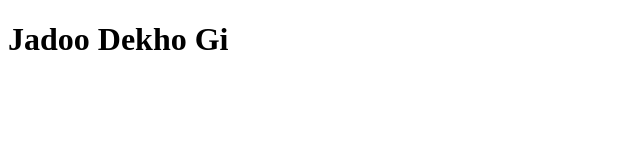
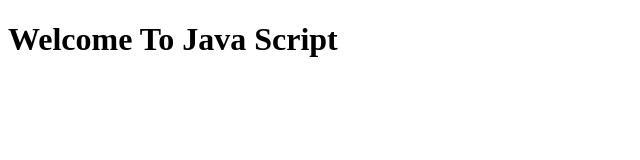
Before and after one commit to faizan625/My-First-Project, a plain HTML site: page index.html in a window 1280 px wide. Shown: the whole page, without its empty margins (0-640 px from the left). Drawn offline with Linux system fonts and the light colour scheme.

Commit message:
Update index.html

```diff
--- a/index.html
+++ b/index.html
@@ -6,7 +6,7 @@
     <script src="app.js"> </script>
 </head>
 <body>
-    <h1> Jadoo Dekho Gi</h1>
+    <h1> Welcome To Java Script</h1>
 
 </body>
 </html>
```
